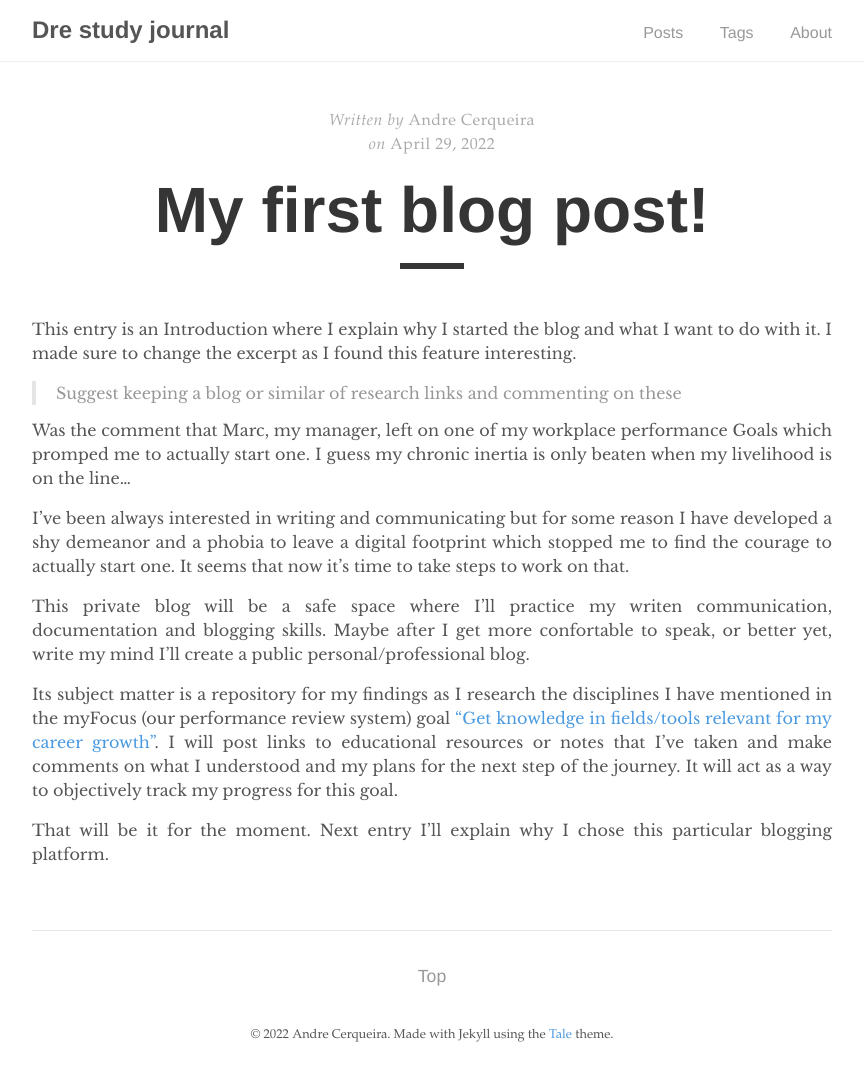
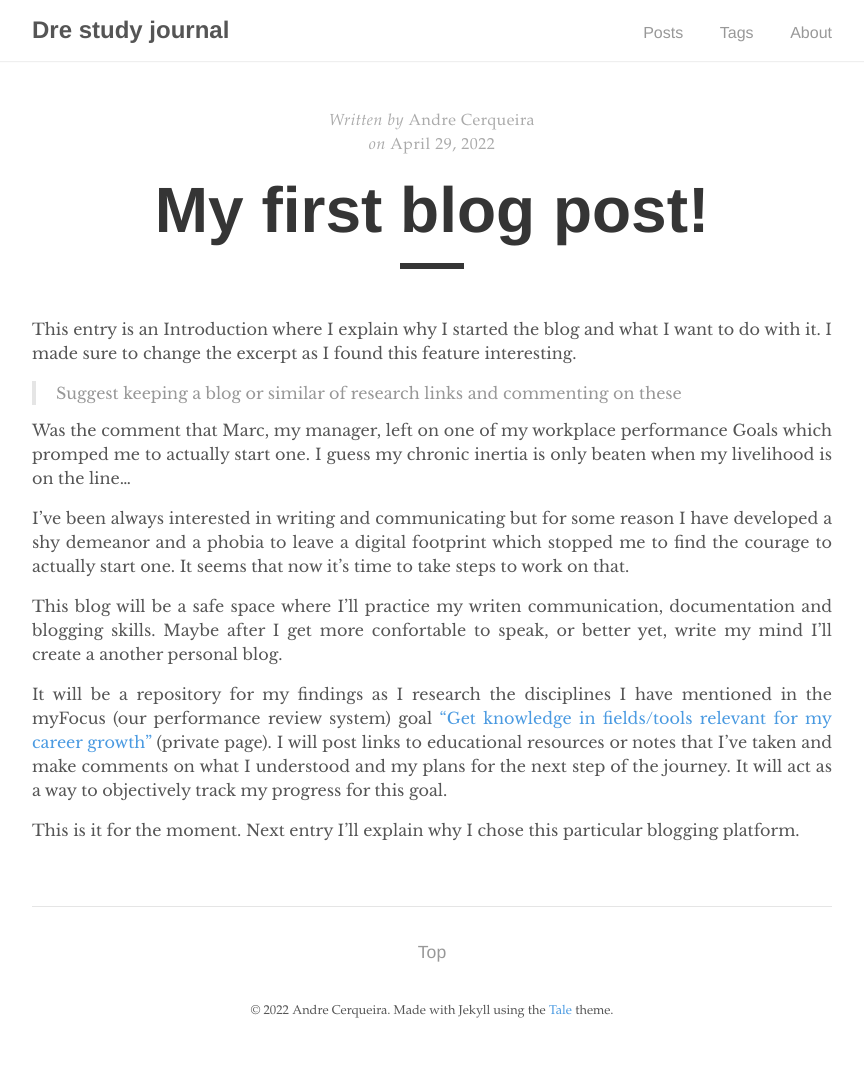
Before and after one commit to doutordre/doutordre.github.io, a Jekyll site: the page built from _posts/2022-04-29-first-post.md, in a window 1280 px wide. Shown: the whole page, without its empty margins (208-1072 px from the left). Built offline with Jekyll 4.4.1, drawn with Linux system fonts in a browser that asks for light colours; after the commit the page ends 1054 px from its top, so only the background shows below that.

Commit message:
Update 2022-04-29-first-post.md

```diff
--- a/_posts/2022-04-29-first-post.md
+++ b/_posts/2022-04-29-first-post.md
@@ -13,10 +13,10 @@ Was the comment that Marc, my manager, left on one of my workplace performance G
 
 I've been always interested in writing and communicating but for some reason I have developed a shy demeanor and a phobia to leave a digital footprint which stopped me to find the courage to actually start one. It seems that now it's time to take steps to work on that.
 
-This private blog will be a safe space where I'll practice my writen communication, documentation and blogging skills. Maybe after I get more confortable to speak, or better yet, write my mind I'll create a public personal/professional blog.
+This blog will be a safe space where I'll practice my writen communication, documentation and blogging skills. Maybe after I get more confortable to speak, or better yet, write my mind I'll create a another personal blog.
 
-Its subject matter is a repository for my findings as I research the disciplines I have mentioned in the myFocus (our performance review system) goal ["Get knowledge in fields/tools relevant for my career growth"][goal]. I will post links to educational resources or notes that I've taken and make comments on what I understood and my plans for the next step of the journey. It will act as a way to objectively track my progress for this goal.
+It will be a repository for my findings as I research the disciplines I have mentioned in the myFocus (our performance review system) goal ["Get knowledge in fields/tools relevant for my career growth"][goal] (private page). I will post links to educational resources or notes that I've taken and make comments on what I understood and my plans for the next step of the journey. It will act as a way to objectively track my progress for this goal.
 
-That will be it for the moment. Next entry I'll explain why I chose this particular blogging platform.
+This is it for the moment. Next entry I'll explain why I chose this particular blogging platform.
 
 [goal]: https://focusrite.latticehq.com/goals/ff59f864-37f7-48e6-98c1-afe3b4ced73f
```
